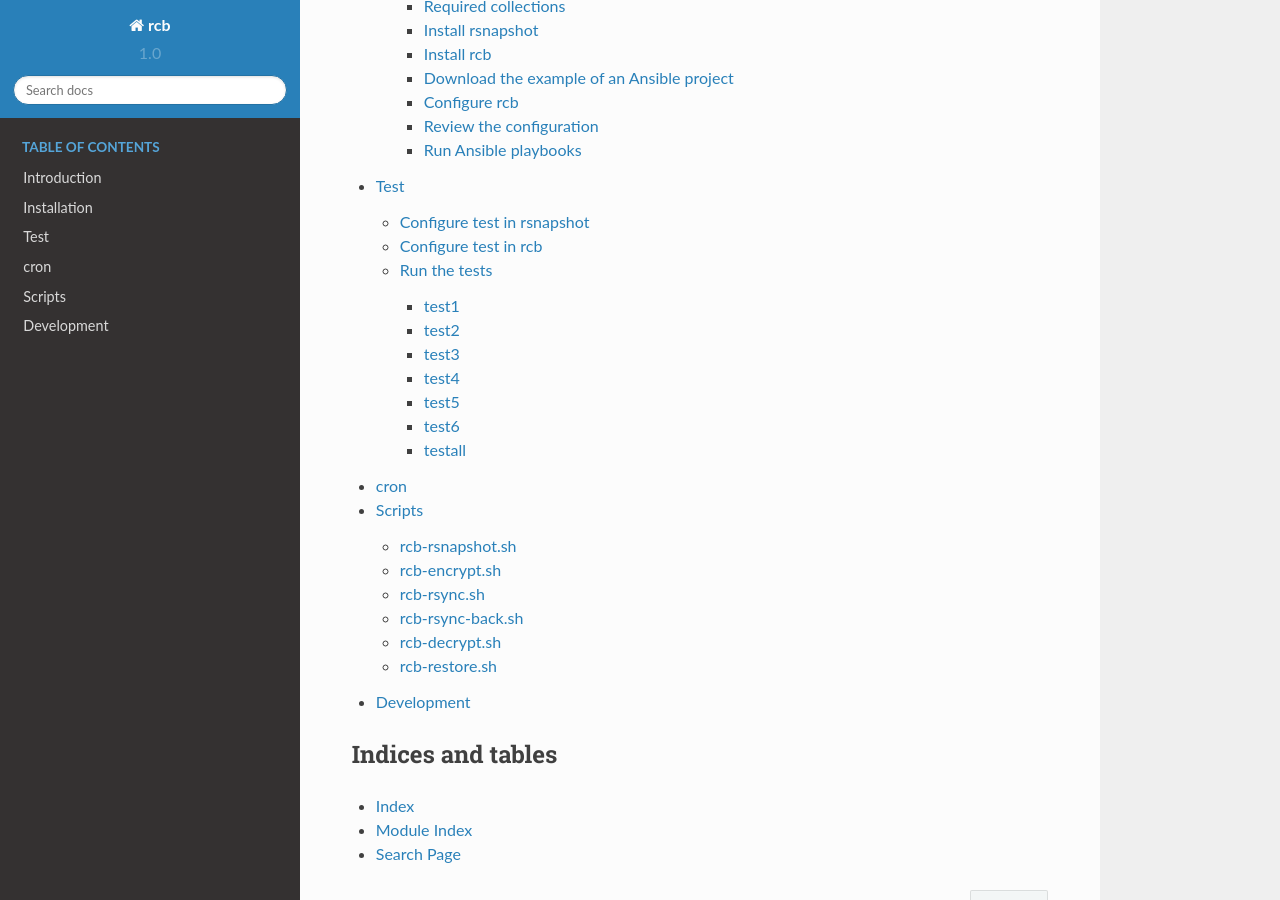
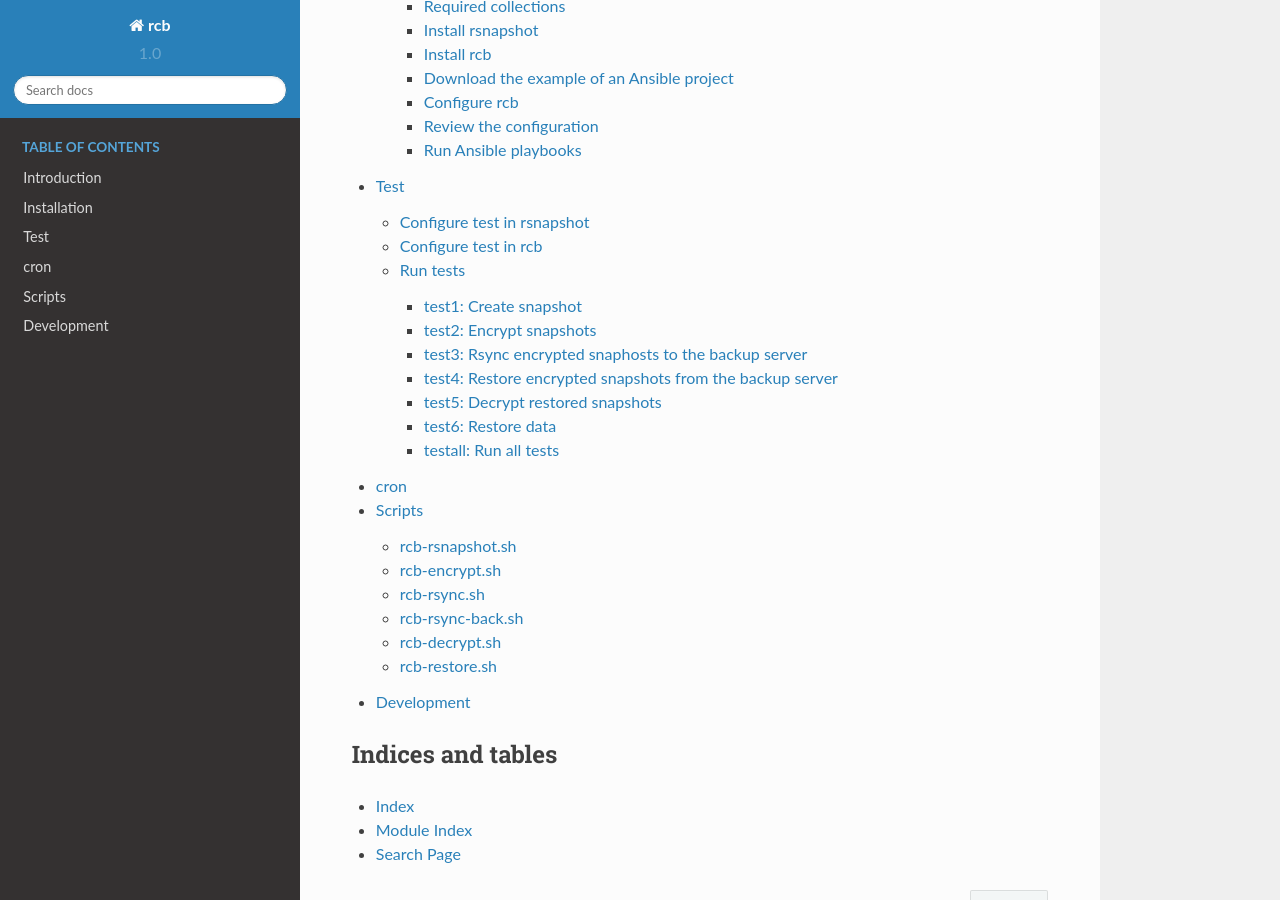
Before and after one commit to vbotka/rcb, a Sphinx documentation site: the page built from docs/source/index.rst, in a window 1280 px wide and 900 px high, scrolled down 478 px. Built offline with Sphinx 7.4.7 and the Read the Docs theme 2.0.0, drawn with Linux system fonts in a browser that asks for light colours; some web fonts are replaced; pages that are not in the unit, such as notebooks, are missing from menus.

Commit message:
Update chapter labels.

```diff
--- a/docs/source/test.rst
+++ b/docs/source/test.rst
@@ -1,4 +1,3 @@
-
 Test
 ====
 
@@ -152,14 +151,14 @@
   > RSNAPSHOT_PARAM="-c /usr/local/etc/rsnapshot.conf"
 
 
-Run the tests
--------------
+Run tests
+---------
 
 By default the testing is disabled *rcb_test: false*.
 
 
-test1
-^^^^^
+test1: Create snapshot
+^^^^^^^^^^^^^^^^^^^^^^
 
 Enable testing and run the first test
 
@@ -181,8 +180,8 @@
    the file *tasks/test1.yml*.
 
 
-test2
-^^^^^
+test2: Encrypt snapshots
+^^^^^^^^^^^^^^^^^^^^^^^^
 
 Run the second test
 
@@ -208,8 +207,8 @@
   Mon 02 Oct 2023 09:36:35 PM CEST [OK] *** Encryption of /export/backup/snapshots-test/hourly.0 finished
 
 
-test3
-^^^^^
+test3: Rsync encrypted snaphosts to the backup server
+^^^^^^^^^^^^^^^^^^^^^^^^^^^^^^^^^^^^^^^^^^^^^^^^^^^^^
 
 Run the third test
 
@@ -226,8 +225,8 @@
   Mon 02 Oct 2023 09:42:55 PM CEST [OK] *** Rsync from /export/backup/enc/ to rcbackup@10.1.0.10:/export/rcbackup-test/client finished
 
 
-test4
-^^^^^
+test4: Restore encrypted snapshots from the backup server
+^^^^^^^^^^^^^^^^^^^^^^^^^^^^^^^^^^^^^^^^^^^^^^^^^^^^^^^^^
 
 Run the fourth test
 
@@ -243,8 +242,8 @@
   Mon 02 Oct 2023 10:06:14 PM CEST [OK] *** Rsync from rcbackup@10.1.0.10:/export/rcbackup-test/client/ to /export/backup/enc.restored finished
 
 
-test5
-^^^^^
+test5: Decrypt restored snapshots
+^^^^^^^^^^^^^^^^^^^^^^^^^^^^^^^^^
 
 Run the fifth test
 
@@ -260,8 +259,8 @@
   Mon 02 Oct 2023 10:08:59 PM CEST [OK] *** Decryption from /export/backup/enc.restored to /export/backup/dec finished
 
 
-test6
-^^^^^
+test6: Restore data
+^^^^^^^^^^^^^^^^^^^
 
 Run the sixth test
 
@@ -281,8 +280,8 @@
   Mon 02 Oct 2023 10:09:41 PM CEST [OK] *** /export/backup/snapshots-test/hourly.0 restored in /export/restore
 
 
-testall
-^^^^^^^
+testall: Run all tests
+^^^^^^^^^^^^^^^^^^^^^^
 
 You can run all test in one play
 
```
